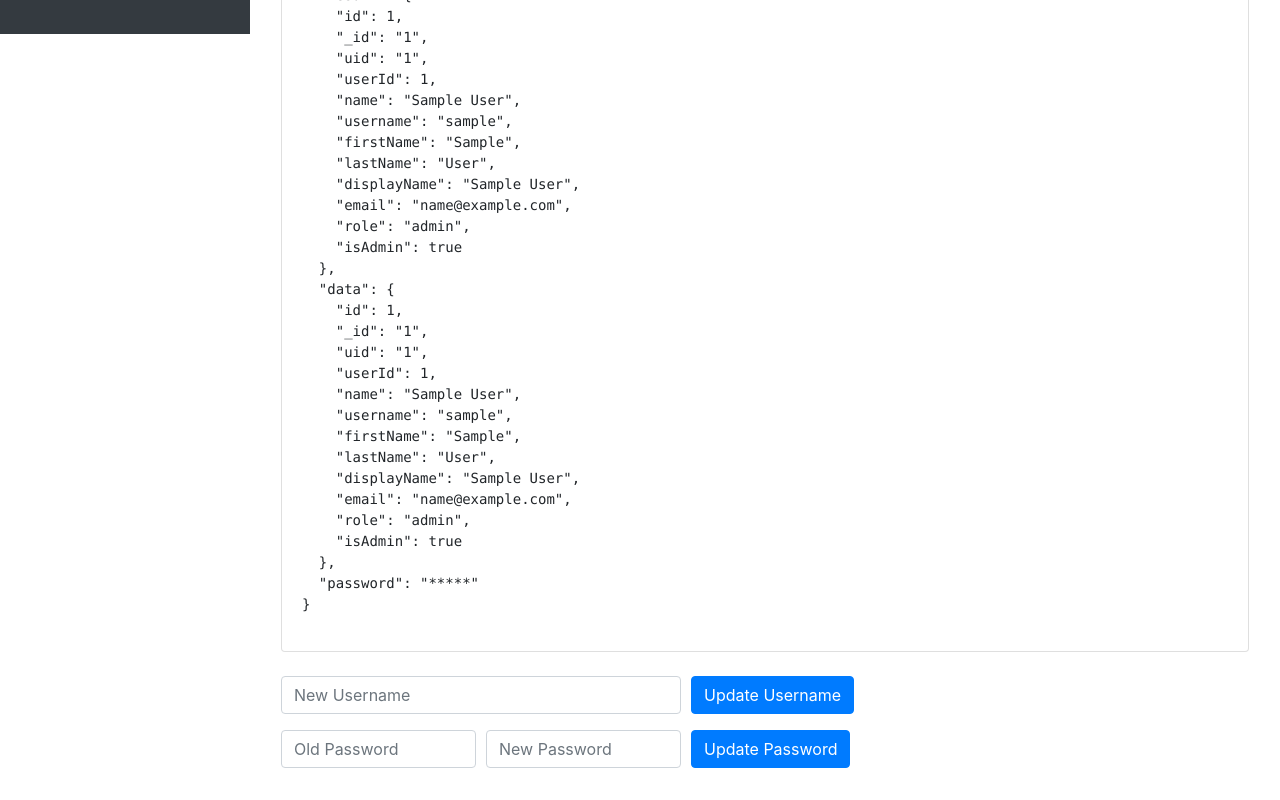
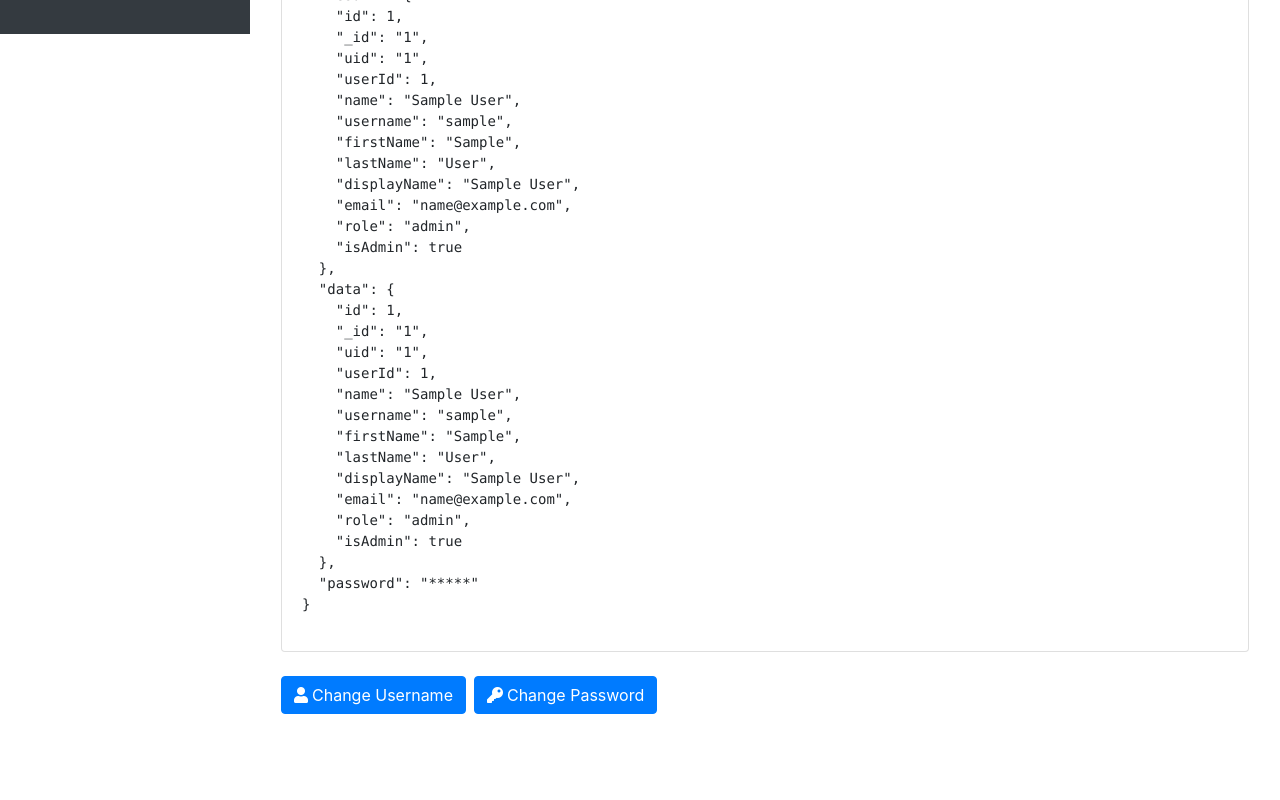
Before and after one commit to piramore/dashboard, a React (Create React App) app: page /user in a window 1280 px wide. Shown: the part 766-1566 px from the top of the page. After the commit the page ends 1496 px from the top, so only its background shows below. Built offline with nearby package versions, Linux system fonts and the light colour scheme; sample sign-in values are in the browser's storage.

Commit message:
user change password and username

```diff
--- a/package.json
+++ b/package.json
@@ -17,7 +17,7 @@
     "web-vitals": "^0.2.4"
   },
   "scripts": {
-    "start": "react-scripts start",
+    "start": "PORT=3001 react-scripts start",
     "build": "react-scripts build",
     "test": "react-scripts test",
     "eject": "react-scripts eject"
--- a/src/pages/User.js
+++ b/src/pages/User.js
@@ -1,5 +1,6 @@
 import React from 'react';
 import axios from 'axios';
+import { Modal, Button, Alert } from 'react-bootstrap';
 
 class User extends React.Component {
     state = {
@@ -7,47 +8,18 @@ class User extends React.Component {
             username: '',
             id: 0
         },
-        username: '',
-        password: '',
-        newPassword: '',
-        error: ''
+        error: '',
+        modalUsername: false,
+        modalPassword: false
     }
 
-    handleUsername = (e) => {
-        this.setState({ username: e.target.value });
-    }
-
-    handlePassword = (e) => {
-        this.setState({ password: e.target.value });
-    }
-
-    handleNewPassword = (e) => {
-        this.setState({ newPassword: e.target.value });
-    }
-
-    updateUsername = async () => {
-        const params = {
-            username: this.state.currentUser.username,
-            password: this.state.password,
-            new_username: this.state.username
-        }
-
-        try {
-            console.log("params => ", params);
-            const updateRequest = await axios.post('http://localhost:3000/user/updateUsername', params);
-            console.log(updateRequest.data);
-            this.setState({ error: '' });
-        }
-
-        catch(err) {
-            console.log(err);
-            this.setState({ error: err.response.data.message });
-        }
+    loadUserData() {
+        const currentUser = JSON.parse(localStorage.getItem("user"));
+        this.setState({ currentUser });
     }
 
     componentDidMount() {
-        const currentUser = JSON.parse(localStorage.getItem("user"));
-        this.setState({ currentUser });
+        this.loadUserData();
     }
 
     render() {
@@ -63,24 +35,177 @@ class User extends React.Component {
                         </pre>
                     </div>
                 </div>
-                <div className="form-group d-flex" style={{ gap: 10 }}>
-                    <div style={{ width: 400 }}>
-                        <input type="text" className="form-control" name="username" placeholder="New Username" value={this.state.username} onChange={this.handleUsername}/>
-                    </div>
-                    <button className="btn btn-primary" onClick={() => this.updateUsername()}>Update Username</button>
-                </div>
-                <div className="form-group d-flex" style={{ gap: 10 }}>
-                    <div style={{ width: 195 }}>
-                        <input type="password" className="form-control" name="password" placeholder="Old Password" value={this.state.password} onChange={this.handlePassword}/>
-                    </div>
-                    <div style={{ width: 195 }}>
-                        <input type="password" className="form-control" name="new_password" placeholder="New Password" value={this.state.newPassword} onChange={this.handleNewPassword}/>
-                    </div>
-                    <button className="btn btn-primary">Update Password</button>
-                </div>
+                <Button
+                    variant="primary"
+                    onClick={() => this.setState({ modalUsername: true })}
+                    className="mr-2">
+                    <i className="fa fa-user mr-1"></i>
+                    Change Username
+                </Button>
+                <Button
+                    variant="primary"
+                    onClick={() => this.setState({ modalPassword: true })}>
+                    <i className="fa fa-key mr-1"></i>
+                    Change Password
+                </Button>
+                <Modal show={this.state.modalUsername} onHide={() => this.setState({ modalUsername: false })}>
+                    <ModalChangeUsername
+                        onClose={() => this.setState({ modalUsername: false })}
+                        onUpdate={() => this.loadUserData()}>
+                    </ModalChangeUsername>
+                </Modal>
+                <Modal show={this.state.modalPassword} onHide={() => this.setState({ modalPassword: false })}>
+                    <ModalChangePassword
+                        onClose={() => this.setState({ modalPassword: false })}>
+                    </ModalChangePassword>
+                </Modal>
             </div>
         )
     }
 }
 
+class ModalChangeUsername extends React.Component {
+    constructor(props) {
+        super(props);
+    }
+
+    state = {
+        username: '',
+        password: '',
+        alertSuccess: false,
+        alertError: false
+    }
+
+    handleUsername = (e) => this.setState({ username: e.target.value });
+    handlePassword = (e) => this.setState({ password: e.target.value });
+    changeUsername = async () => {
+        const currentUser = JSON.parse(localStorage.getItem("user"));
+        const params = {
+            username: currentUser.username,
+            password: this.state.password,
+            new_username: this.state.username
+        }
+
+        try {
+            const updateRequest = await axios.post('http://localhost:3000/user/updateUsername', params);
+            localStorage.setItem('user', JSON.stringify(updateRequest.data.data));
+            this.setState({ alertSuccess: true, alertError: false });
+            this.props.onUpdate();
+        }
+        catch(err) {
+            this.setState({ alertError: true, alertSuccess: false });
+            console.log(err);
+        }
+    }
+
+    render() {
+        return (
+            <>
+                <Modal.Header closeButton>
+                    <Modal.Title>Change Username</Modal.Title>
+                </Modal.Header>
+                <Modal.Body>
+                    <div className="form-group">
+                        <label htmlFor="username">New Username</label>
+                        <input className="form-control" name="username" placeholder="New Username" autoComplete="off" onChange={this.handleUsername}/>
+                    </div>
+                    <div className="form-group">
+                        <label htmlFor="password">Password</label>
+                        <input className="form-control" type="password" name="password" placeholder="Password" onChange={this.handlePassword}/>
+                    </div>
+                    <Alert show={this.state.alertSuccess} variant="success" onClose={() => this.setState({ alertSuccess: false })} dismissible>
+                        <Alert.Heading>Success!</Alert.Heading>
+                        Success updating username!
+                    </Alert>
+                    <Alert show={this.state.alertError} variant="danger" onClose={() => this.setState({ alertError: false })} dismissible>
+                        <Alert.Heading>Error!</Alert.Heading>
+                        Failed updating username!
+                    </Alert>
+                </Modal.Body>
+                <Modal.Footer>
+                    <Button variant="light" onClick={this.props.onClose}>Cancel</Button>
+                    <Button variant="primary" onClick={() => this.changeUsername()}>Save</Button>
+                </Modal.Footer>
+            </>
+        )
+    }
+}
+
+class ModalChangePassword extends React.Component {
+    constructor(props) {
+        super(props);
+    }
+
+    state = {
+        password: '',
+        newPassword: '',
+        newPasswordConfirm: '',
+        alertSuccess: false,
+        alertError: ''
+    }
+
+    handlePassword = (e) => this.setState({ password: e.target.value });
+    handleNewPassword = (e) => this.setState({ newPassword: e.target.value });
+    handleNewPasswordConfirm = (e) => this.setState({ newPasswordConfirm: e.target.value });
+
+    changePassword = async () => {
+        if (this.state.newPassword != this.state.newPasswordConfirm) {
+            this.setState({ alertError: 'New password mismatch!' });
+            return;
+        }
+
+        const currentUser = JSON.parse(localStorage.getItem("user"));
+        const params = {
+            username: currentUser.username,
+            password: this.state.password,
+            new_password: this.state.newPassword,
+        }
+
+        try {
+            const updateRequests = await axios.post('http://localhost:3000/user/updatePassword', params);
+            this.setState({ alertSuccess: true, alertError: "" });
+        }
+        catch(err) {
+            this.setState({ alertError: "Failed updating password!", alertSuccess: false });
+            console.log(err);
+        }
+    }
+
+    render() {
+        return (
+            <>
+                <Modal.Header closeButton>
+                    <Modal.Title>Change Password</Modal.Title>
+                </Modal.Header>
+                <Modal.Body>
+                    <div className="form-group">
+                        <label htmlFor="password">Current Password</label>
+                        <input type="password" className="form-control" name="password" placeholder="Current Password" onChange={this.handlePassword}/>
+                    </div>
+                    <div className="form-group">
+                        <label htmlFor="new-password">New Password</label>
+                        <input type="password" className="form-control" name="new-password" placeholder="New Password" onChange={this.handleNewPassword}/>
+                    </div>
+                    <div className="form-group">
+                        <label htmlFor="new-password-confirm">Confirm New Password</label>
+                        <input type="password" className="form-control" name="new-password-confirm" placeholder="Confirm New Password" onChange={this.handleNewPasswordConfirm}/>
+                    </div>
+                    <Alert show={this.state.alertSuccess} variant="success" onClose={() => this.setState({ alertSuccess: false })} dismissible>
+                        <Alert.Heading>Success!</Alert.Heading>
+                        Success updating password!
+                    </Alert>
+                    <Alert show={this.state.alertError != ''} variant="danger" onClose={() => this.setState({ alertError: false })} dismissible>
+                        <Alert.Heading>Error!</Alert.Heading>
+                        { this.state.alertError }
+                    </Alert>
+                </Modal.Body>
+                <Modal.Footer>
+                    <Button variant="light" onClick={() => this.props.onClose()}>Cancel</Button>
+                    <Button variant="primary" onClick={() => this.changePassword()}>Save</Button>
+                </Modal.Footer>
+            </>
+        )
+    }
+}
+
 export default User;
```
